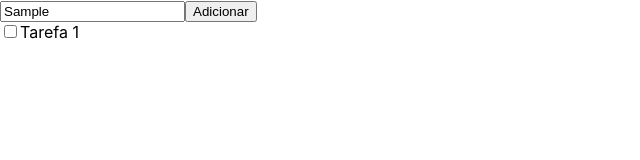
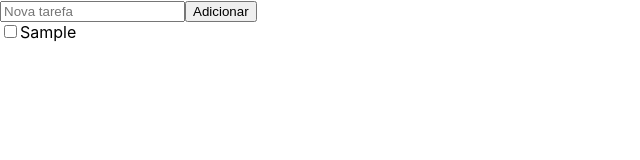
Before and after one commit to tiagordebarros/todo-list-app, a React (Create React App) app: page / in a window 1280 px wide. Both pictures are taken after typing "Sample" into the empty fields and a click on the button "Adicionar". Shown: the top 160 px of the page, without its empty margins (0-640 px from the left). Built offline with nearby package versions, Linux system fonts and the light colour scheme.

Commit message:
feat: implement functions to add tasks

```diff
--- a/src/components/AddTodoButton.jsx
+++ b/src/components/AddTodoButton.jsx
@@ -1,8 +1,22 @@
-function AddTodoButton() {
+import { useState } from "react";
+
+function AddTodoButton({ taskList }) {
+  const [task, setTask] = useState("");
+
+  const handleChange = (e) => {
+    console.log(e.target.value);
+    setTask(e.target.value);
+  }
+
+  const handleClick = () => {
+    taskList(task);
+    setTask("");
+  }
+
   return(
     <form>
-      <input type="text" name="task" id="task" placeholder="Nova tarefa" />
-      <button type="button">
+      <input type="text" name="task" id="task" value={ task } placeholder="Nova tarefa" onChange={ handleChange } />
+      <button type="button" onClick={ handleClick }>
         Adicionar
       </button>
     </form>
--- a/src/components/TodoItem.jsx
+++ b/src/components/TodoItem.jsx
@@ -1,8 +1,8 @@
-function TodoItem() {
+function TodoItem({ task }) {
   return(
     <div>
       <input type="checkbox" name="todo-item" id="todo-item" />
-      <span>Tarefa 1</span>
+      <span>{ task }</span>
     </div>
   )
 }
--- a/src/pages/TodoList.jsx
+++ b/src/pages/TodoList.jsx
@@ -1,11 +1,22 @@
+import { useState } from "react";
 import AddTodoButton from "../components/AddTodoButton";
 import TodoItem from "../components/TodoItem";
 
 function TodoList() {
+  const [todoList, setTodoList] = useState([]);
+
+  const getTaskList = (task) => {
+    setTodoList((prevState) => {
+      return [...prevState, task]
+    })
+  }
+
   return(
   <>
-  <AddTodoButton />
-  <TodoItem />
+  <AddTodoButton taskList={ getTaskList } />
+  { todoList && todoList.map((todo, index) => (
+    <TodoItem key={ index } task={ todo } />
+  )) }
   </>
   )
 }
```
